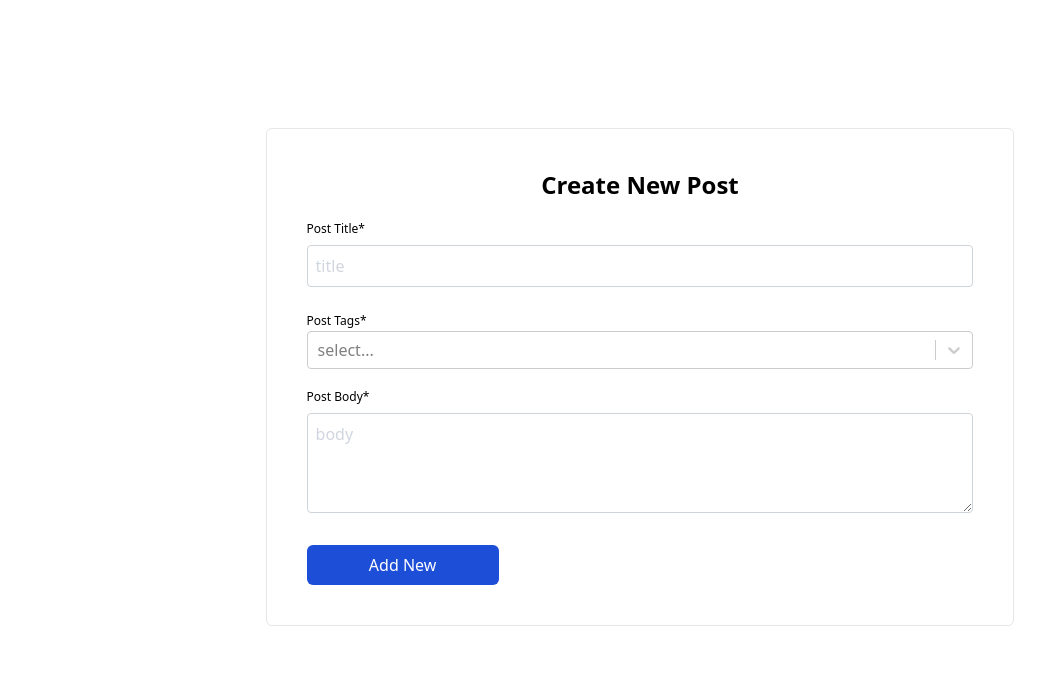
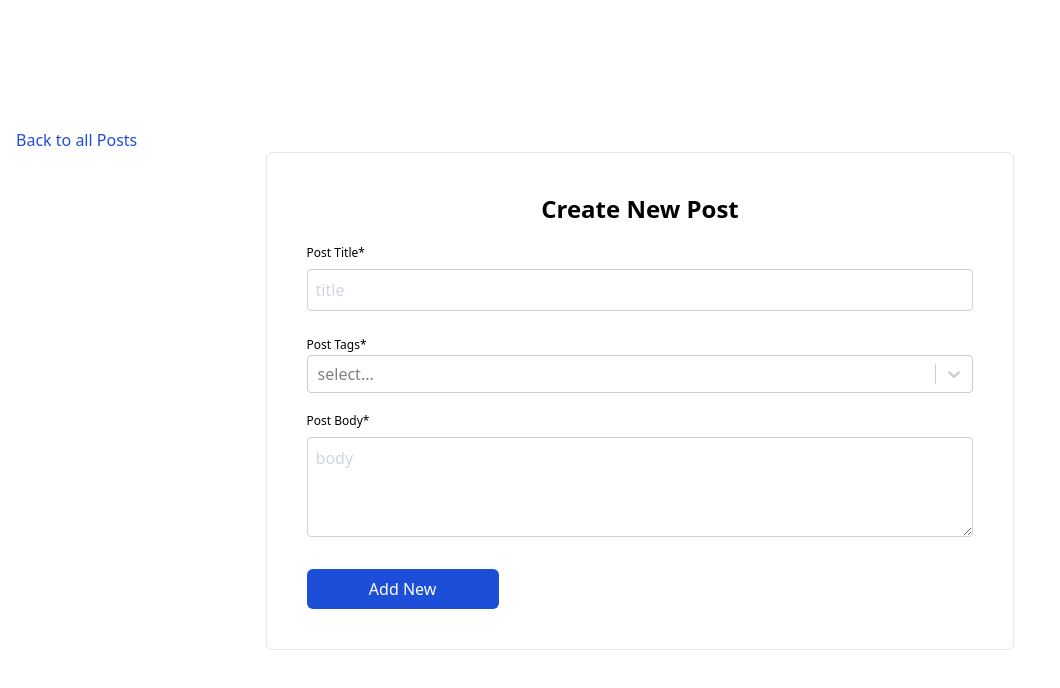
Before and after one commit to wafaaElsaeed/CRUD, a Next.js app: page /posts/create in a window 1280 px wide. Shown: the top 688 px of the page, without its empty margins (0-1060 px from the left). Built offline with nearby package versions, Linux system fonts and the light colour scheme; no server answers.

Commit message:
add link to all posts

```diff
--- a/features/posts/components/AllPostsContainer.tsx
+++ b/features/posts/components/AllPostsContainer.tsx
@@ -44,7 +44,7 @@
     };
 
     return (
-        <div className="">
+        <div>
             <div className='flex justify-between items-center'>
                 <h1 className='mt-10 mb-6 text-3xl font-bold text-center'>
                     All Posts
--- a/features/posts/components/PostCard.tsx
+++ b/features/posts/components/PostCard.tsx
@@ -12,16 +12,16 @@
   return (
     <div className='border p-4 rounded-md flex flex-col gap-2'>
       {/* title */}
-      <div className='flex gap-2 items-center'>
-        <h2 className='text-lg font-semibold min-h-16'>
-          {post?.title}
-        </h2>
-
+      <div className='flex  justify-end'>
         {/* link to edit page */}
         <Link href={`/posts/${post.id}/update`}>
           <FaEdit />
         </Link>
+
       </div>
+      <h2 className='text-lg font-semibold min-h-16'>
+        {post?.title}
+      </h2>
 
       {/* body */}
       <p className='h-[250px] overflow-y-auto customScroll text-sm text-gray-600 leading-7'>
--- a/features/posts/components/form/PostForm.tsx
+++ b/features/posts/components/form/PostForm.tsx
@@ -9,6 +9,7 @@
 import { getSinglePost } from '../../apis/getPostById';
 import { useRouter } from 'next/navigation';
 import Image from 'next/image';
+import Link from 'next/link';
 
 export default function PostForm({ submitHandler, id = null }) {
   const router = useRouter()
@@ -78,7 +79,11 @@
   }
 
   return (
-    <div className='w-[60%] mx-auto my-32 border p-10 rounded-md'>
+    <div className='my-32'>
+      <Link href='/' className='text-blue-700'>
+        Back to all Posts
+      </Link>
+      <div className='w-[60%] mx-auto  border p-10 rounded-md'>
         <h1 className='capitalize text-center text-2xl font-bold mb-5'>
           {id ? 'update post' : 'create new post'}
         </h1>
@@ -125,5 +130,6 @@
           </button>
         </form>
       </div>
+    </div>
   )
 }
```
Lines whose indentation alone changed are shown as unchanged.
